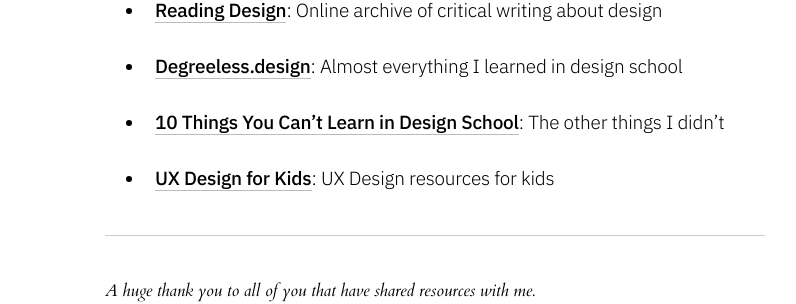
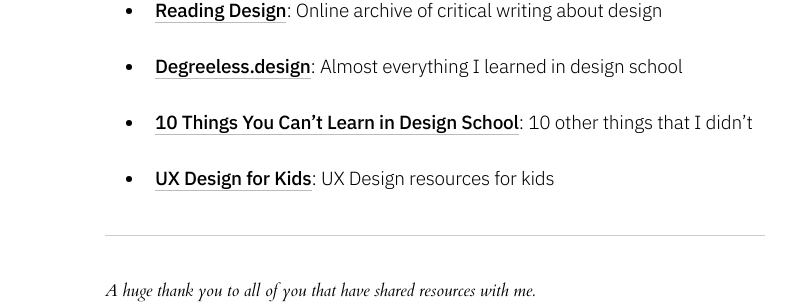
Before and after one commit to jeremydcherry/jeremydcherry.github.io, a Jekyll site: the page built from content/resources.md, in a window 1280 px wide and 900 px high, scrolled down 3489 px. Shown: the part 413-717 px from the top of the window, without its empty margins (355-1151 px from the left). Built offline with Jekyll 4.4.1, drawn with Linux system fonts in a browser that asks for light colours.

Commit message:
edited subtitle on "Resources"

```diff
--- a/content/resources.md
+++ b/content/resources.md
@@ -150,7 +150,7 @@
 
 - [Degreeless.design](https://degreeless.design/): Almost everything I learned in design school
 
-- [10 Things You Can’t Learn in Design School](https://medium.com/journey-group/10-things-you-cant-learn-in-design-school-7a70ec63550c): The other things I didn't
+- [10 Things You Can’t Learn in Design School](https://medium.com/journey-group/10-things-you-cant-learn-in-design-school-7a70ec63550c): 10 other things that I didn't
 
 - [UX Design for Kids](https://praxent.com/blog/ux-design-thinking-for-kids-guide): UX Design resources for kids
 
```
